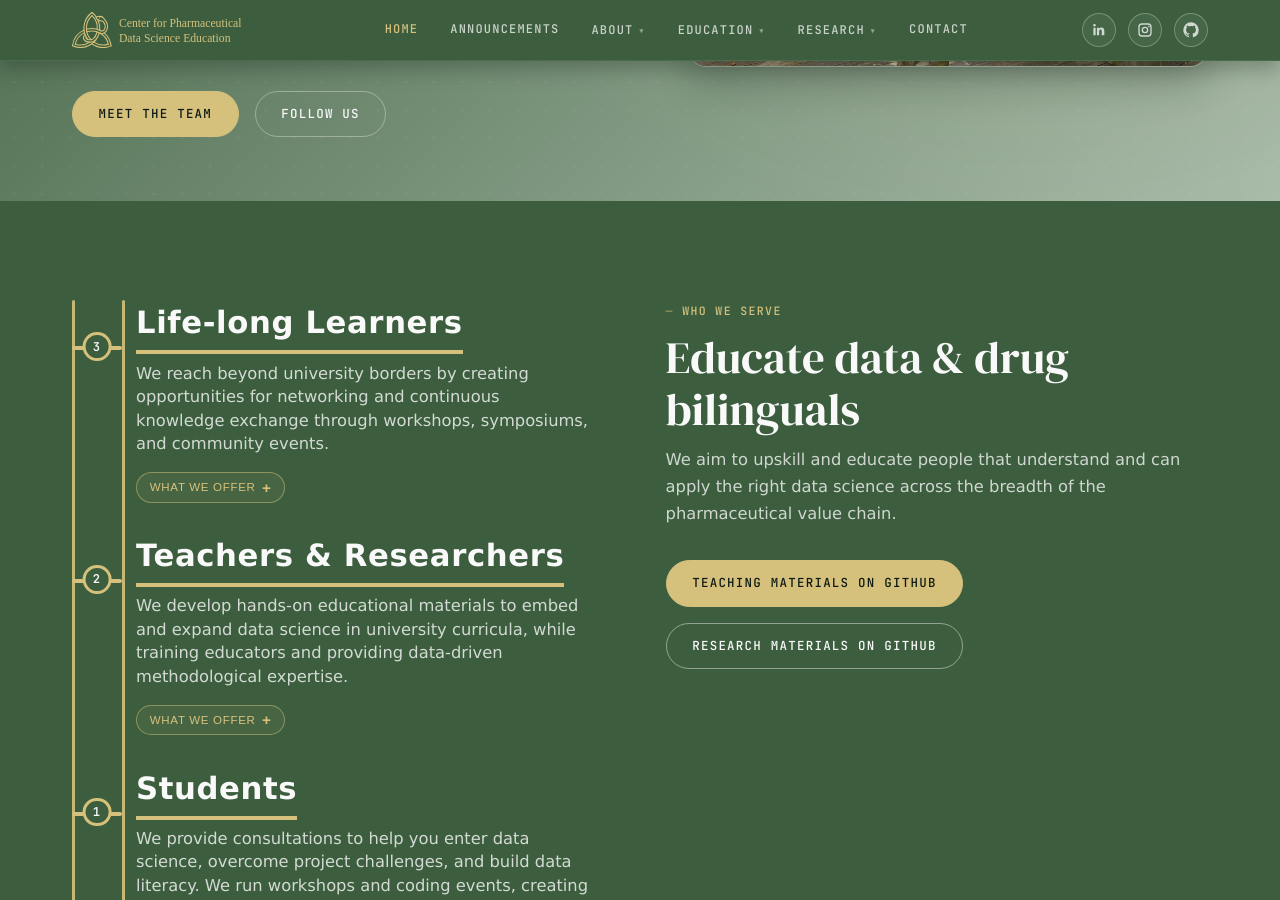
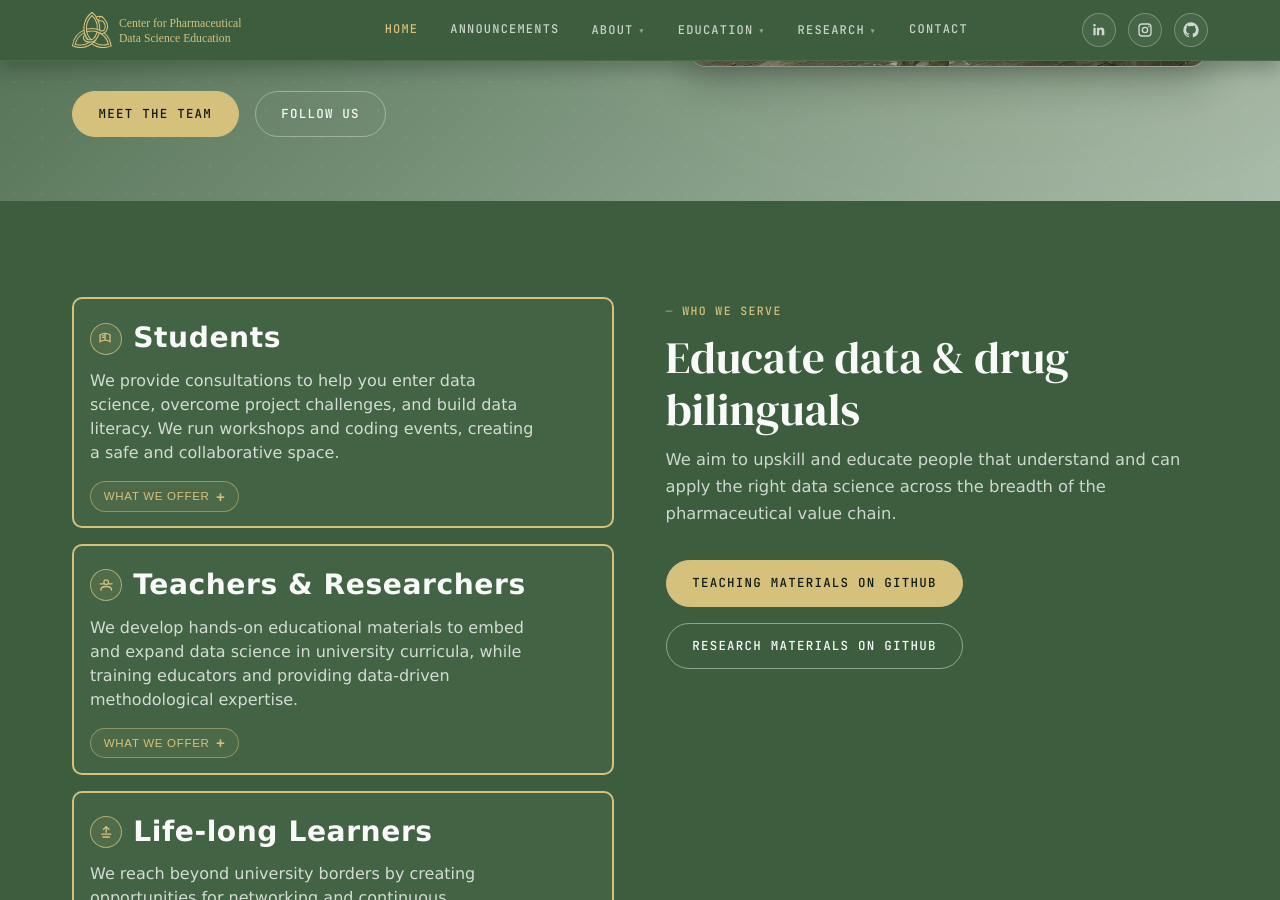
Before and after one commit to CPDSE/PagesCMS, a Jekyll site: the page built from index.md, in a window 1280 px wide and 900 px high, scrolled down 3548 px. Built offline with Jekyll 4.4.1, drawn with Linux system fonts in a browser that asks for light colours; some of the changed text lies outside the part shown.

Commit message:
styling of educational ladder section

```diff
--- a/_layouts/home.html
+++ b/_layouts/home.html
@@ -214,20 +214,38 @@ layout: default
       <div class="audience-progress">
         <div class="audience-grid">
           <div class="audience-card" data-stage="1">
-          <h3>Life-long Learners</h3>
-          <p>We reach beyond university borders by creating opportunities for networking and continuous knowledge exchange through workshops, symposiums, and community events.</p>
+            <div class="audience-card-head">
+              <span class="audience-icon" aria-hidden="true">
+                <svg viewBox="0 0 24 24" role="presentation" focusable="false">
+                  <path d="M4 7.5c2.2-1.3 4.3-1.9 6.5-1.9S14.8 6.2 17 7.5v9c-2.2-1.3-4.3-1.9-6.5-1.9S6.2 15.2 4 16.5v-9Z" fill="none" stroke="currentColor" stroke-width="1.7"/>
+                  <path d="M10.5 5.6v9" fill="none" stroke="currentColor" stroke-width="1.7"/>
+                  <path d="M7 9h2.5M7 11h2.5" fill="none" stroke="currentColor" stroke-width="1.4" stroke-linecap="round"/>
+                </svg>
+              </span>
+              <h3>Students</h3>
+            </div>
+            <p>We provide consultations to help you enter data science, overcome project challenges, and build data literacy. We run workshops and coding events, creating a safe and collaborative space.</p>
             <button class="audience-toggle" aria-expanded="false">What we offer <span class="audience-toggle-icon">+</span></button>
             <div class="audience-offers" hidden>
               <ul>
-              <li>Industry networking events</li>
-              <li>Symposiums &amp; community meetups</li>
-              <li>Continuing education workshops</li>
-              <li>Online resources &amp; tutorials</li>
+                <li>Drop-in data science consultations</li>
+                <li>Coding workshops &amp; hackathons</li>
+                <li>Project guidance &amp; peer learning</li>
+                <li>Open teaching materials on GitHub</li>
               </ul>
             </div>
           </div>
           <div class="audience-card" data-stage="2">
+            <div class="audience-card-head">
+              <span class="audience-icon" aria-hidden="true">
+                <svg viewBox="0 0 24 24" role="presentation" focusable="false">
+                  <path d="M12 5a3 3 0 1 0 0 6 3 3 0 0 0 0-6Z" fill="none" stroke="currentColor" stroke-width="1.7"/>
+                  <path d="M5 18.5c0-2.8 2.3-4.8 7-4.8s7 2 7 4.8" fill="none" stroke="currentColor" stroke-width="1.7" stroke-linecap="round"/>
+                  <path d="M4.2 10.2h4.1M15.7 10.2h4.1" fill="none" stroke="currentColor" stroke-width="1.5" stroke-linecap="round"/>
+                </svg>
+              </span>
               <h3>Teachers &amp; Researchers</h3>
+            </div>
             <p>We develop hands-on educational materials to embed and expand data science in university curricula, while training educators and providing data-driven methodological expertise.</p>
             <button class="audience-toggle" aria-expanded="false">What we offer <span class="audience-toggle-icon">+</span></button>
             <div class="audience-offers" hidden>
@@ -240,15 +258,25 @@ layout: default
             </div>
           </div>
           <div class="audience-card" data-stage="3">
-          <h3>Students</h3>
-          <p>We provide consultations to help you enter data science, overcome project challenges, and build data literacy. We run workshops and coding events, creating a safe and collaborative space.</p>
+            <div class="audience-card-head">
+              <span class="audience-icon" aria-hidden="true">
+                <svg viewBox="0 0 24 24" role="presentation" focusable="false">
+                  <path d="M12 4.8v7.4" fill="none" stroke="currentColor" stroke-width="1.8" stroke-linecap="round"/>
+                  <path d="M8.5 8.3 12 4.8l3.5 3.5" fill="none" stroke="currentColor" stroke-width="1.8" stroke-linecap="round" stroke-linejoin="round"/>
+                  <path d="M6 14.5h12" fill="none" stroke="currentColor" stroke-width="1.8" stroke-linecap="round"/>
+                  <path d="M7.8 18.2h8.4" fill="none" stroke="currentColor" stroke-width="1.8" stroke-linecap="round"/>
+                </svg>
+              </span>
+              <h3>Life-long Learners</h3>
+            </div>
+            <p>We reach beyond university borders by creating opportunities for networking and continuous knowledge exchange through workshops, symposiums, and community events.</p>
             <button class="audience-toggle" aria-expanded="false">What we offer <span class="audience-toggle-icon">+</span></button>
             <div class="audience-offers" hidden>
               <ul>
-              <li>Drop-in data science consultations</li>
-              <li>Coding workshops &amp; hackathons</li>
-              <li>Project guidance &amp; peer learning</li>
-              <li>Open teaching materials on GitHub</li>
+                <li>Industry networking events</li>
+                <li>Symposiums &amp; community meetups</li>
+                <li>Continuing education workshops</li>
+                <li>Online resources &amp; tutorials</li>
               </ul>
             </div>
           </div>
--- a/assets/css/main.css
+++ b/assets/css/main.css
@@ -1386,95 +1386,61 @@ a { color: inherit; }
   margin-bottom: 0;
 }
 .audience-progress {
-  position: relative;
-  padding-left: clamp(3.8rem, 5vw, 5rem);
-}
-.audience-progress::before,
-.audience-progress::after {
-  content: '';
-  position: absolute;
-  top: 0.2rem;
-  bottom: 0.2rem;
-  width: 3px;
-  border-radius: 999px;
-  background: rgba(214,193,124,0.9);
-}
-.audience-progress::before {
-  left: 0;
-}
-.audience-progress::after {
-  left: clamp(2.7rem, 4vw, 3.1rem);
+  width: 100%;
 }
 
 .audience-grid {
   display: flex;
   flex-direction: column;
-  gap: 1.45rem;
+  gap: 1rem;
 }
 .audience-card {
-  position: relative;
-  border: none;
-  border-radius: 0;
-  background: transparent;
-  padding: 0 0 0.25rem;
-  overflow: visible;
-  transition: transform 0.22s ease;
+  border: 2px solid #D6C17C;
+  border-radius: 10px;
+  background: rgba(249,249,249,0.03);
+  padding: 1rem 1rem 0.9rem;
+  transition: border-color 0.22s ease, background 0.22s ease, transform 0.22s ease;
 }
 .audience-card:hover,
 .audience-card:focus-within {
-  transform: translateX(6px);
-}
+  border-color: #f1dea3;
+  background: rgba(249,249,249,0.06);
+  transform: translateY(-2px);
+}
+
+.audience-card-head {
+  display: flex;
+  align-items: center;
+  gap: 0.7rem;
+  margin-bottom: 0.45rem;
+}
+.audience-icon {
+  width: 2rem;
+  height: 2rem;
+  display: inline-flex;
+  align-items: center;
+  justify-content: center;
+  border: 1px solid rgba(214,193,124,0.72);
+  border-radius: 50%;
+  color: #D6C17C;
+  background: rgba(214,193,124,0.1);
+}
+.audience-icon svg {
+  width: 1.15rem;
+  height: 1.15rem;
+}
+
 .audience-card h3 {
-  position: relative;
-  font-size: clamp(1.6rem, 2.4vw, 2rem);
+  font-size: clamp(1.45rem, 2.2vw, 1.85rem);
   font-weight: 600;
-  margin-bottom: 0.45rem;
-  padding-bottom: 0.15rem;
+  margin: 0;
   letter-spacing: 0.02em;
   color: var(--offwhite);
-  border-bottom: 4px solid #D6C17C;
-  width: fit-content;
-}
-.audience-card h3::before {
-  content: '';
-  position: absolute;
-  left: calc(clamp(3.8rem, 5vw, 5rem) * -1);
-  top: calc(100% - 4px);
-  width: clamp(2.7rem, 4vw, 3.1rem);
-  height: 4px;
-  border-radius: 999px;
-  background: #D6C17C;
-}
-.audience-card h3::after {
-  content: '3';
-  position: absolute;
-  left: calc(clamp(3.8rem, 5vw, 5rem) * -1 + (clamp(2.7rem, 4vw, 3.1rem) / 2));
-  top: calc(100% - 18px);
-  width: 1.8rem;
-  height: 1.8rem;
-  border-radius: 50%;
-  border: 3px solid #D6C17C;
-  background: #3C5E3E;
-  color: #F9F9F9;
-  display: inline-flex;
-  align-items: center;
-  justify-content: center;
-  font-family: var(--font-mono);
-  font-size: 0.76rem;
-  font-weight: 600;
-  line-height: 1;
-  transform: translateX(-50%);
-}
-.audience-card:nth-child(2) h3::after {
-  content: '2';
-}
-.audience-card:nth-child(3) h3::after {
-  content: '1';
 }
 .audience-card p {
-  font-size: 1.02rem;
+  font-size: 1rem;
   color: rgba(249,249,249,0.8);
-  line-height: 1.45;
+  line-height: 1.5;
   max-width: 44ch;
 }
 
@@ -1505,21 +1471,8 @@ a { color: inherit; }
   .audience-intro {
     order: -1;
   }
-  .audience-progress {
-    padding-left: 3.6rem;
-  }
-  .audience-progress::after {
-    left: 2.5rem;
-  }
   .audience-card h3 {
     font-size: clamp(1.25rem, 4.8vw, 1.5rem);
-  }
-  .audience-card h3::before {
-    left: -3.6rem;
-    width: 2.5rem;
-  }
-  .audience-card h3::after {
-    left: calc(-3.6rem + 1.25rem);
   }
   .audience-card p {
     font-size: 0.95rem;
```
Lines whose indentation alone changed are shown as unchanged.
